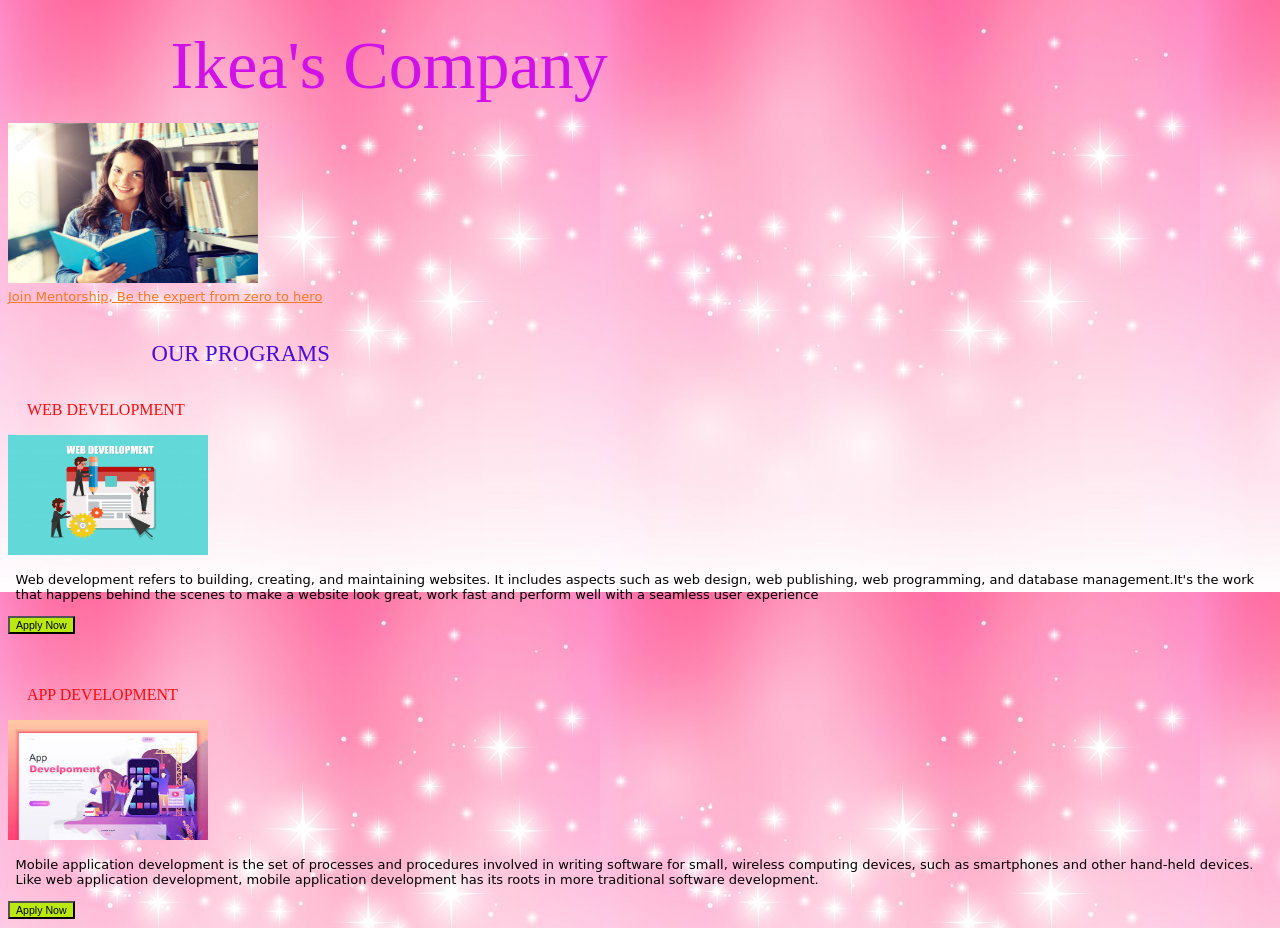
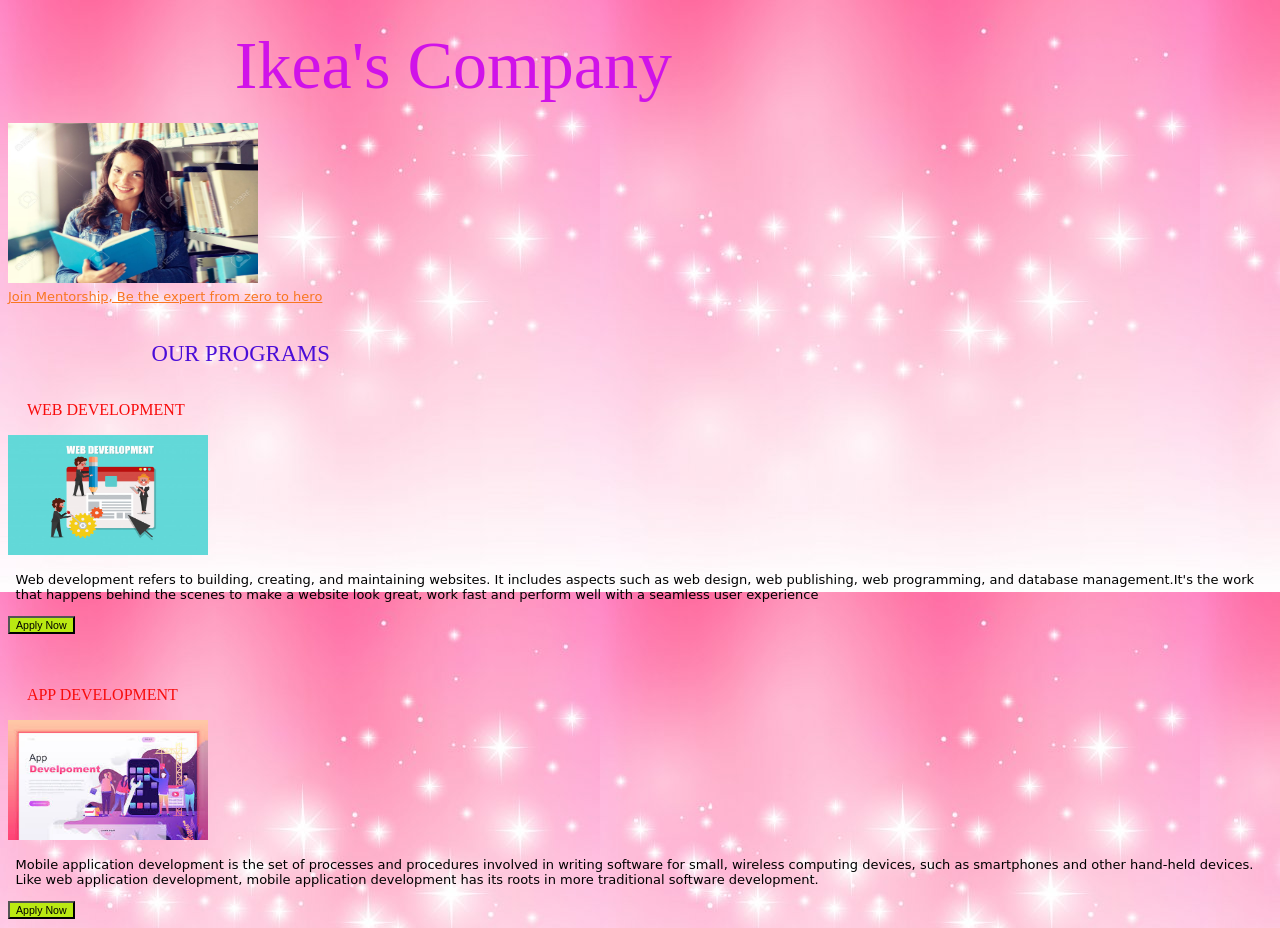
Before and after one commit to Rishika9491/Mentor, a plain HTML site: page index.html in a window 1280 px wide. Shown: the top 928 px of the page. Drawn offline with Linux system fonts and the light colour scheme.

Commit message:
Update index.html

```diff
--- a/index.html
+++ b/index.html
@@ -4,7 +4,7 @@
     <body background="pink.jpg">
         <br>
         <div id="rrr" class="c">
-    <a class="c" style="font-size: 1.8cm;padding-left: 4.3cm; font-variant-position :super; font-family: Time New Roman ;color:rgb(208, 18, 233)">Ikea's Company</a></div><br>
+    <a class="c" style="font-size: 1.8cm;padding-left: 6cm; font-variant-position :super; font-family: Time New Roman ;color:rgb(208, 18, 233)">Ikea's Company</a></div><br>
         <div id="home">
         <img src="image.jpg" width="250" height="160" class="center"><br>
         <a class="center" href="#asdf" style="font-size:small;font-family: cursive; color:rgb(248, 119, 33)"> Join Mentorship, Be the expert from zero to hero</a>
```
